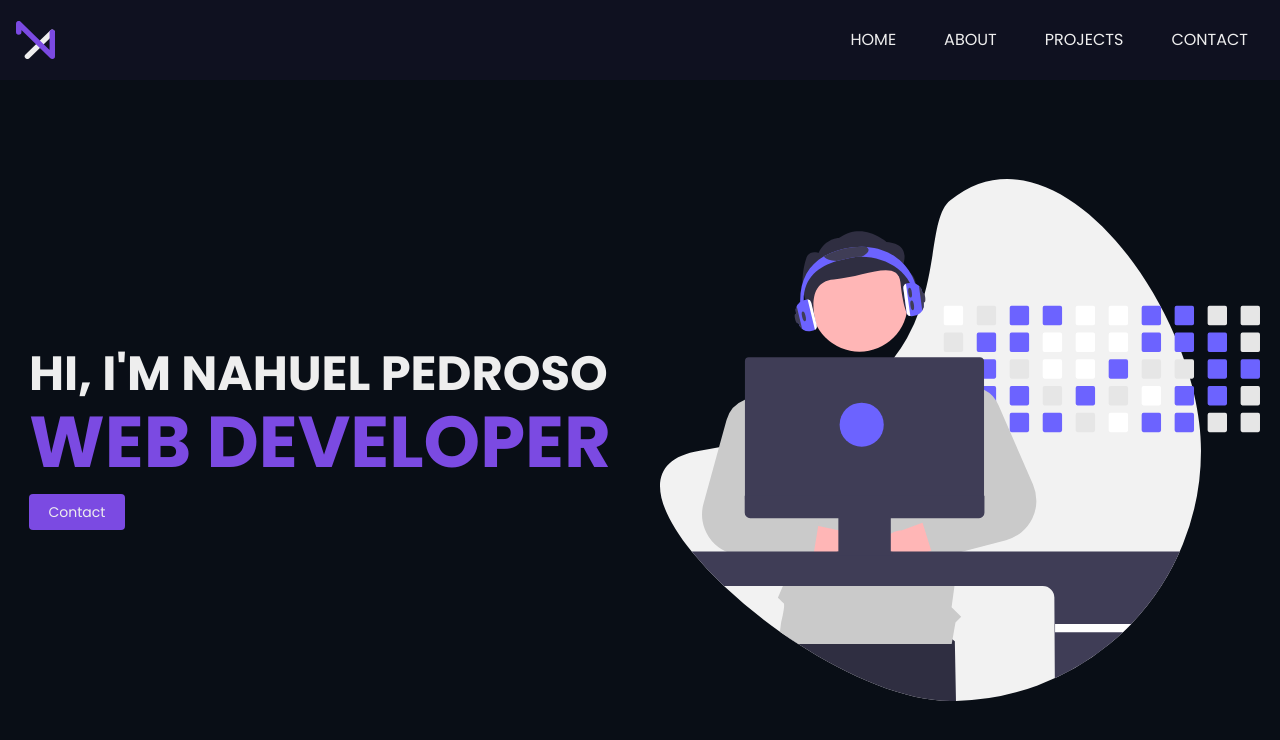
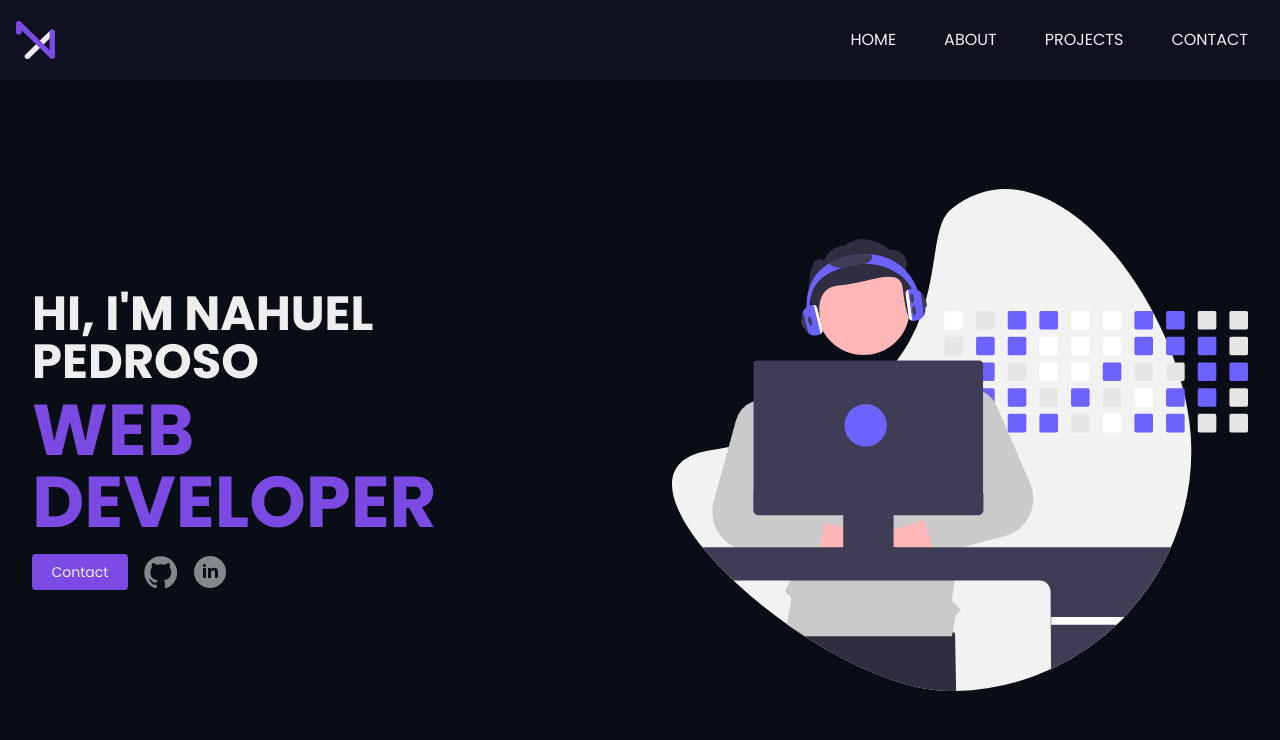
Before and after one commit to Nahuel-circulo/portfolio, a Next.js app: page / in a window 1280 px wide. Shown: the top 740 px of the page. Built offline with nearby package versions, Linux system fonts and the light colour scheme; what tailwindcss-animated would draw is missing.

Commit message:
links to github and linkin pages

```diff
--- a/src/components/Home.tsx
+++ b/src/components/Home.tsx
@@ -1,16 +1,23 @@
 import Image from "next/image";
+import DownArrow from "./icons/DownArrow";
+import GIthubIcon from "./icons/GIthubIcon";
+import LinkInIcon from "./icons/LinkInIcon";
 
 const HomeComponent = () => {
   return (
     <section className="container grid min-h-screen pt-20 mx-auto lg:grid-cols-2 place-items-center font-poppins">
 
-      <div className="flex flex-col px-4 mx-auto animate-fade-down lg:animate-fade-right animate-once animate-duration-2000 animate-ease-out animate-normal animate-fill-forwards">
+      <div className="flex flex-col px-4 mx-auto md:px-8 animate-fade-down lg:animate-fade-right animate-once animate-duration-2000 animate-ease-out animate-normal animate-fill-forwards">
         <h2 className="text-2xl font-bold uppercase md:text-3xl xl:text-5xl text-my-white">Hi, I'm  Nahuel Pedroso</h2>
         <h1 className="text-4xl font-bold uppercase lg:my-2 md:text-5xl xl:text-7xl text-my-purple">Web Developer</h1>
-        <button className="w-24 py-2 mt-2 text-xs transition-transform rounded md:text-sm hover:scale-105 text-my-white bg-my-purple">Contact</button>
+        <div className="flex items-center gap-4 mt-2">
+          <button className="w-24 py-2 text-xs transition-transform rounded md:text-sm hover:scale-105 text-my-white bg-my-purple">Contact</button>
+          <button className="transition-transform hover:scale-105" aria-label="to github page"><GIthubIcon/></button>
+          <button className="transition-transform hover:scale-105" aria-label="to linkin page"><LinkInIcon/></button>
+        </div>
       </div>
-      <div className="max-w-md px-4 animate-fade-up lg:animate-fade-left lg:max-w-none animate-once animate-duration-2000 animate-ease-out animate-normal animate-fill-forwards">
-        <Image src='/images/home.svg' alt="developer" width={600} height={600}/>
+      <div className="max-w-md px-4 md:px-8 animate-fade-up lg:animate-fade-left lg:max-w-none animate-once animate-duration-2000 animate-ease-out animate-normal animate-fill-forwards">
+        <Image src='/images/home.svg' alt="developer" width={600} height={600} />
       </div>
     </section>
   );
--- /dev/null
+++ b/src/components/icons/DownArrow.tsx
@@ -0,0 +1,9 @@
+import React from 'react';
+
+const DownArrow = () => {
+  return (
+    <svg xmlns="http://www.w3.org/2000/svg"  viewBox="0 0 24 24" ><path d="m18.707 12.707-1.414-1.414L13 15.586V6h-2v9.586l-4.293-4.293-1.414 1.414L12 19.414z"></path></svg>
+  );
+}
+
+export default DownArrow;
--- /dev/null
+++ b/src/components/icons/GIthubIcon.tsx
@@ -0,0 +1,10 @@
+
+const GIthubIcon = () => {
+  return (
+    <svg width="34" height="33" viewBox="0 0 34 33" fill="none" xmlns="http://www.w3.org/2000/svg">
+      <path fill-rule="evenodd" clip-rule="evenodd" d="M16.7381 0.333344C7.67448 0.333344 0.333374 7.67445 0.333374 16.738C0.333374 23.9971 5.02922 30.1284 11.5501 32.302C12.3703 32.4455 12.6779 31.9534 12.6779 31.5228C12.6779 31.1332 12.6574 29.8413 12.6574 28.4674C8.53572 29.2261 7.46942 27.4626 7.14133 26.5399C6.95677 26.0682 6.15704 24.6123 5.45984 24.2227C4.88568 23.9151 4.06544 23.1564 5.43934 23.1359C6.73121 23.1154 7.65397 24.3252 7.96156 24.8174C9.43798 27.2986 11.7962 26.6014 12.7394 26.1707C12.883 25.1044 13.3136 24.3867 13.7852 23.9766C10.1352 23.5665 6.32109 22.1516 6.32109 15.8768C6.32109 14.0928 6.95677 12.6164 8.00257 11.468C7.83853 11.0579 7.26436 9.37644 8.16662 7.12079C8.16662 7.12079 9.54051 6.69017 12.6779 8.80227C13.9903 8.43316 15.3847 8.24861 16.7791 8.24861C18.1735 8.24861 19.5679 8.43316 20.8803 8.80227C24.0177 6.66966 25.3916 7.12079 25.3916 7.12079C26.2938 9.37644 25.7197 11.0579 25.5556 11.468C26.6014 12.6164 27.2371 14.0723 27.2371 15.8768C27.2371 22.1721 23.4025 23.5665 19.7524 23.9766C20.3471 24.4893 20.8598 25.4735 20.8598 27.0115C20.8598 29.2056 20.8393 30.9691 20.8393 31.5228C20.8393 31.9534 21.1468 32.4661 21.9671 32.302C28.4469 30.1284 33.1428 23.9766 33.1428 16.738C33.1428 7.67445 25.8017 0.333344 16.7381 0.333344Z" fill="white" fill-opacity="0.5" />
+    </svg>
+  );
+}
+
+export default GIthubIcon;
--- /dev/null
+++ b/src/components/icons/LinkInIcon.tsx
@@ -0,0 +1,18 @@
+
+const LinkInIcon = () => {
+  return (
+    <svg width="32" height="32" viewBox="0 0 32 32" fill="none" xmlns="http://www.w3.org/2000/svg">
+      <g clip-path="url(#clip0_30_57)">
+        <path d="M15.9999 0C24.837 0 32 7.164 32 16.0001C32 24.8361 24.837 32 15.9999 32C7.1629 32 0 24.836 0 16.0001C0 7.16411 7.16301 0 15.9999 0Z" fill="white" fill-opacity="0.5" />
+        <path d="M9.01599 21.984H12.012V11.998H9.01599V21.984ZM20.688 11.6521C19.234 11.6521 17.933 12.183 17.0101 13.3551V11.9651H14.0031V21.9841H17.0101V16.5661C17.0101 15.4211 18.0591 14.304 19.3731 14.304C20.687 14.304 21.0111 15.4211 21.0111 16.5381V21.9831H24.0071V16.3151C24.007 12.378 22.143 11.6521 20.688 11.6521ZM10.5 11C11.328 11 12 10.328 12 9.49997C12 8.67195 11.328 8.00003 10.5 8.00003C9.67199 8.00003 8.99995 8.67206 8.99995 9.50008C8.99995 10.3281 9.67199 11 10.5 11Z" fill="#090E16" />
+      </g>
+      <defs>
+        <clipPath id="clip0_30_57">
+          <rect width="32" height="32" fill="white" />
+        </clipPath>
+      </defs>
+    </svg>
+  );
+}
+
+export default LinkInIcon;
```
